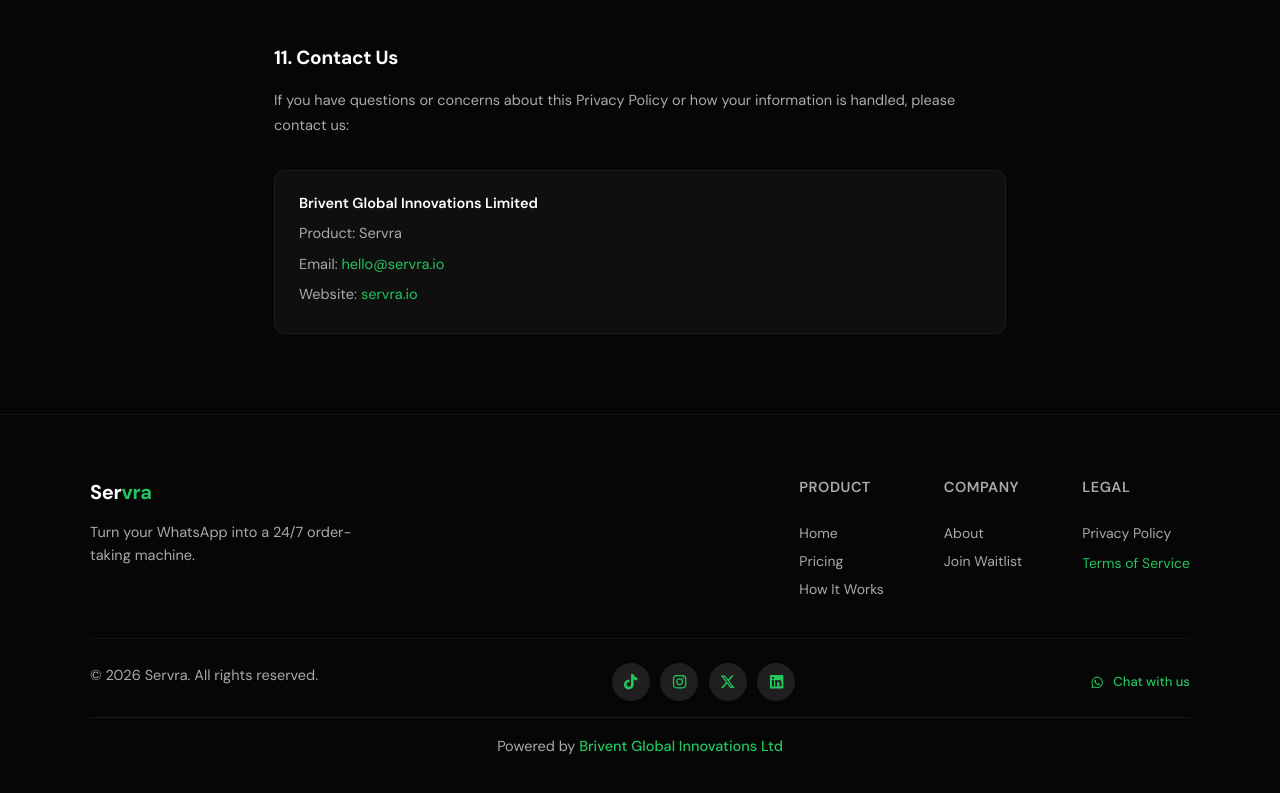
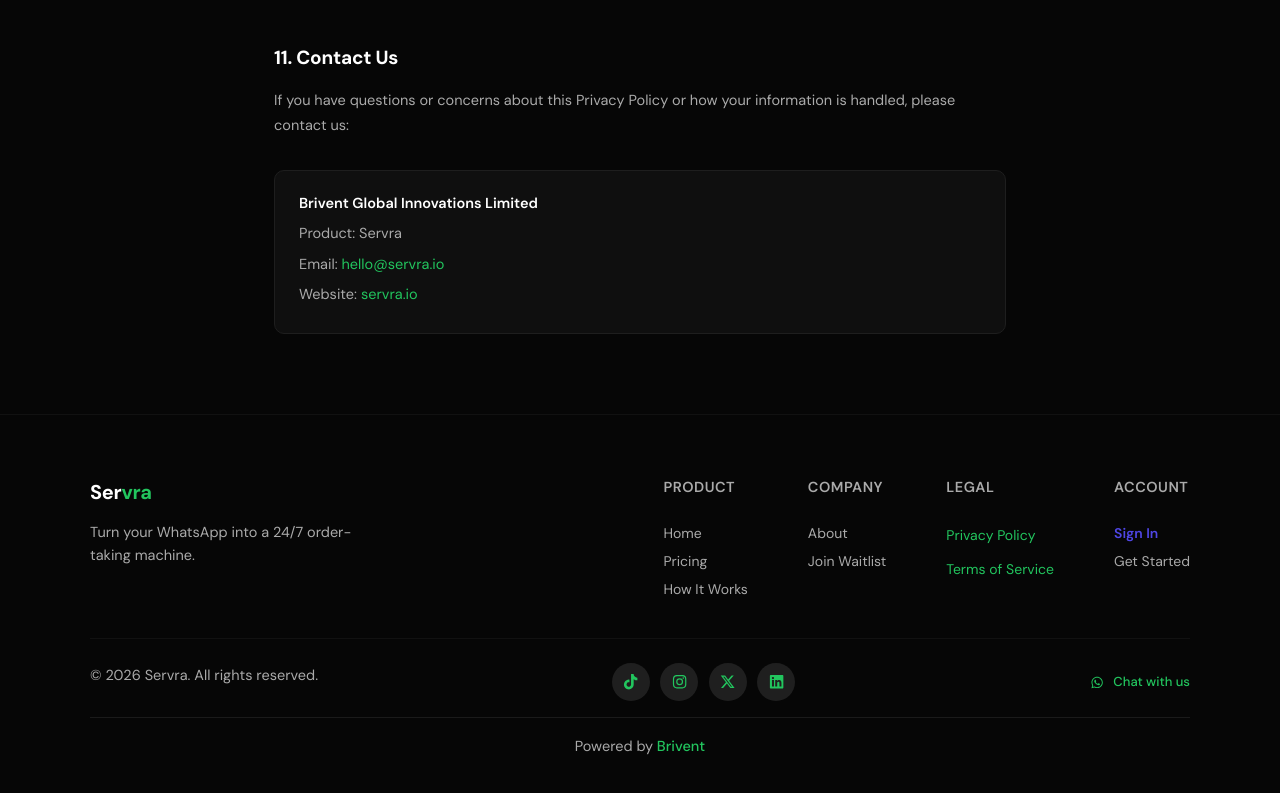
Before and after one commit to Briventco/restaurant-admin-portal, a React (Vite) app in the folder admin-portal/: page /privacy-policy in a window 1280 px wide. Shown: the part 2946-3739 px from the top of the page. Built offline with nearby package versions, Linux system fonts and the light colour scheme; no server answers.

Commit message:
updating sign

```diff
--- a/admin-portal/src/pages/landing/Footer.css
+++ b/admin-portal/src/pages/landing/Footer.css
@@ -168,6 +168,14 @@
   border-top: 1px solid rgba(255, 255, 255, 0.08);
 }
 
+.lp-footer__link--signin {
+  font-weight: 600;
+  color: #4F46E5;
+}
+
+.lp-footer__link--signin:hover {
+  color: #4338CA;
+}
 .lp-footer__powered-text {
   margin: 0;
   font-size: 12px;
--- a/admin-portal/src/pages/landing/Footer.jsx
+++ b/admin-portal/src/pages/landing/Footer.jsx
@@ -1,4 +1,4 @@
-import { useLocation, useNavigate } from 'react-router-dom';
+import { useNavigate } from 'react-router-dom';
 import { FontAwesomeIcon } from '@fortawesome/react-fontawesome';
 import { faWhatsapp } from '@fortawesome/free-brands-svg-icons';
 import { faTiktok, faInstagram, faXTwitter, faLinkedin } from '@fortawesome/free-brands-svg-icons';
@@ -6,17 +6,7 @@ import './Footer.css';
 
 const Footer = () => {
   const navigate = useNavigate();
-  const location = useLocation();
   const year = new Date().getFullYear();
-
-  const goToHomeSection = (sectionId) => {
-    if (location.pathname === '/') {
-      document.getElementById(sectionId)?.scrollIntoView({ behavior: 'smooth' });
-      return;
-    }
-
-    navigate(`/#${sectionId}`);
-  };
 
   return (
     <footer className="lp-footer lp-footer--dark">
@@ -36,19 +26,33 @@ const Footer = () => {
               <p className="lp-footer__col-title">Product</p>
               <button onClick={() => navigate('/')} className="lp-footer__link">Home</button>
               <button onClick={() => navigate('/pricing')} className="lp-footer__link">Pricing</button>
-              <button onClick={() => goToHomeSection('how-it-works')} className="lp-footer__link">How It Works</button>
+              <button onClick={() => {
+                document.getElementById('how-it-works')?.scrollIntoView({ behavior: 'smooth' });
+              }} className="lp-footer__link">How It Works</button>
             </div>
 
             <div className="lp-footer__col">
               <p className="lp-footer__col-title">Company</p>
-              <button onClick={() => goToHomeSection('about')} className="lp-footer__link">About</button>
+              <button onClick={() => {
+                document.getElementById('about')?.scrollIntoView({ behavior: 'smooth' });
+              }} className="lp-footer__link">About</button>
               <button onClick={() => navigate('/waitlist')} className="lp-footer__link">Join Waitlist</button>
             </div>
 
             <div className="lp-footer__col">
               <p className="lp-footer__col-title">Legal</p>
-              <button onClick={() => navigate('/privacy-policy')} className="lp-footer__link">Privacy Policy</button>
+              <a href="#" className="lp-footer__link">Privacy Policy</a>
               <a href="#" className="lp-footer__link">Terms of Service</a>
+            </div>
+
+            <div className="lp-footer__col">
+              <p className="lp-footer__col-title">Account</p>
+              <button onClick={() => navigate('/login')} className="lp-footer__link lp-footer__link--signin">
+                Sign In
+              </button>
+              <button onClick={() => navigate('/restaurant-signup')} className="lp-footer__link">
+                Get Started
+              </button>
             </div>
           </div>
         </div>
@@ -89,7 +93,7 @@ const Footer = () => {
               rel="noreferrer"
               className="lp-footer__powered-link"
             >
-              Brivent Global Innovations Ltd
+              Brivent
             </a>
           </p>
         </div>
```
